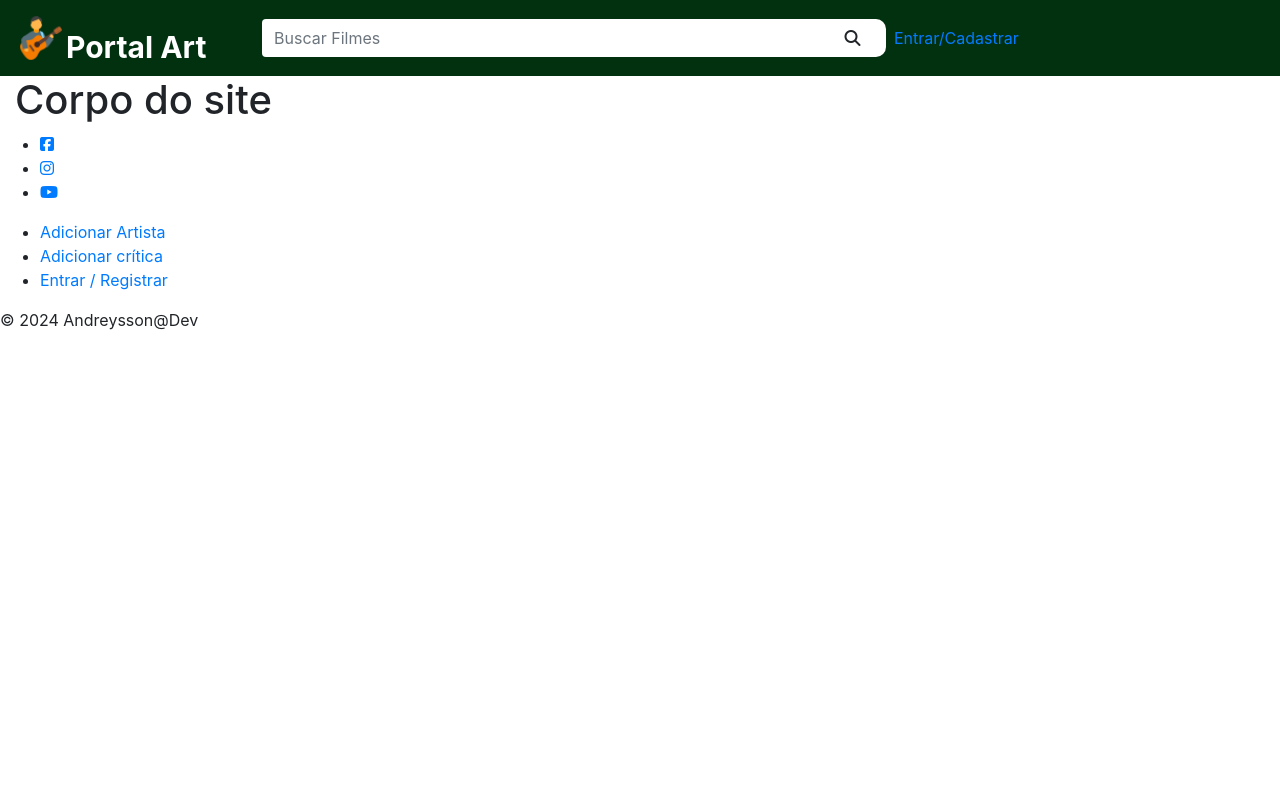
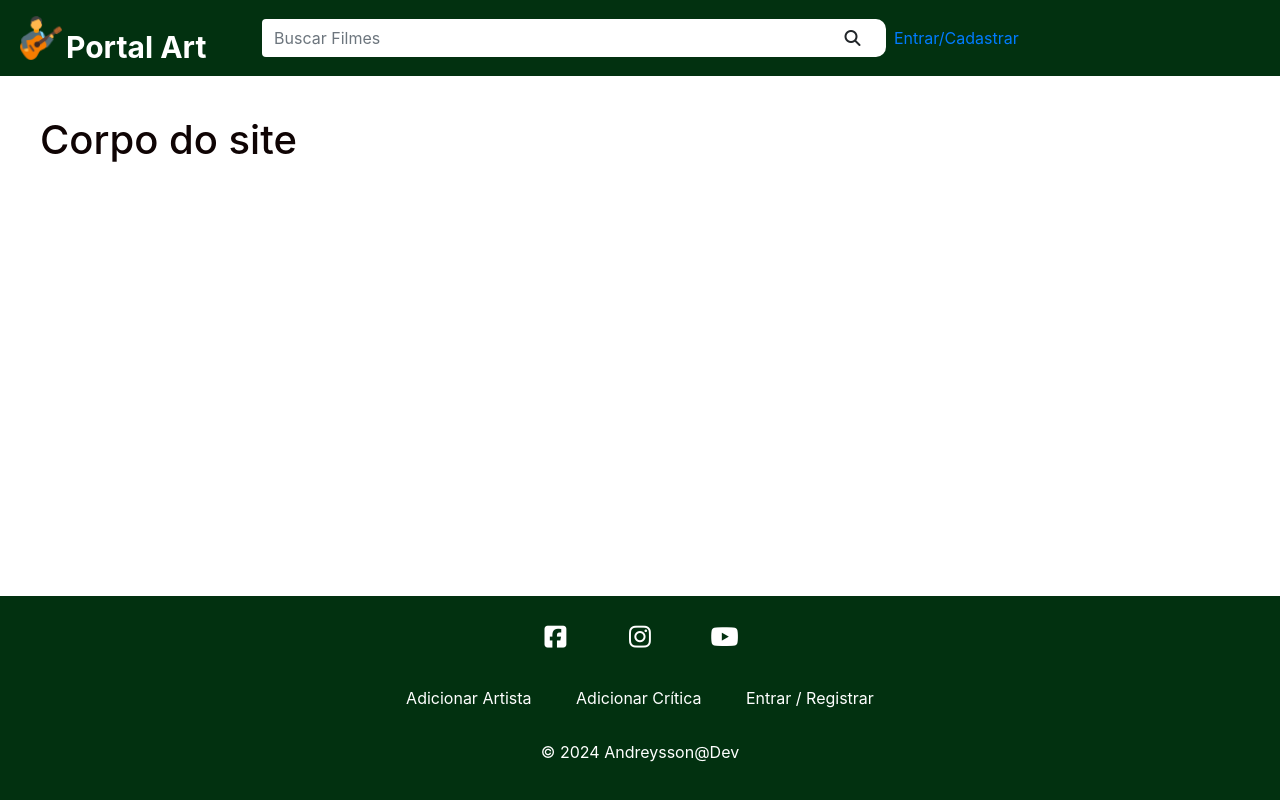
Before and after one commit to Andreysson-Araujo/DrakPortal, a PHP site: page / in a window 1280 px wide. Run offline with PHP 8.4, Linux system fonts and the light colour scheme.

Commit message:
finalizando esqueleto css do protal

```diff
--- a/css/styles.css
+++ b/css/styles.css
@@ -7,7 +7,7 @@
 }
 
 #portalart-title {
-    color: #fff;;
+    color: #fff;
     position: absolute;
     bottom: -2px;
     font-size: 1.875rem;
@@ -47,9 +47,57 @@
 
 /* HOME */
 
-
-
-
+#main-container {
+    background-color: #ffffff;
+    color: #0f0404;
+    min-height: 65vh;
+    padding: 2.5rem;
+}
 
 
 /* FOOTER */
+#footer {
+    background-color: #023110;
+    color: #fff;
+    text-align: center;
+    margin: 0;
+    padding: 1.25rem;
+}
+
+#social-container ul,
+#footer-links-container ul {
+    list-style: none;
+    padding: 0;
+}
+
+#social-container li,
+#footer-links-container li {
+    display: inline-block;
+    margin: 0 20px;
+}
+
+#social-container li {
+    height: 40px;
+    width: 40px;
+    border-radius: 100%;
+    transition: .5s;
+    line-height: 3;
+}
+
+#social-container li:hover {
+    background-color: #333;
+}
+
+#social-container a,
+#footer-links-container a {
+    color: #FFF;
+    transition: .5s;
+}
+
+#social-container li i {
+    font-size: 25px;
+}
+
+#footer-links-container{
+    margin: 30px 0;
+}
--- a/index.php
+++ b/index.php
@@ -74,7 +74,7 @@ require_once("db.php");
         <div id="footer-links-container">
             <ul>
                 <li><a href="">Adicionar Artista</a></li>
-                <li><a href="">Adicionar crítica</a></li>
+                <li><a href="">Adicionar Crítica</a></li>
                 <li><a href="">Entrar / Registrar</a></li>
             </ul>
         </div>
```
